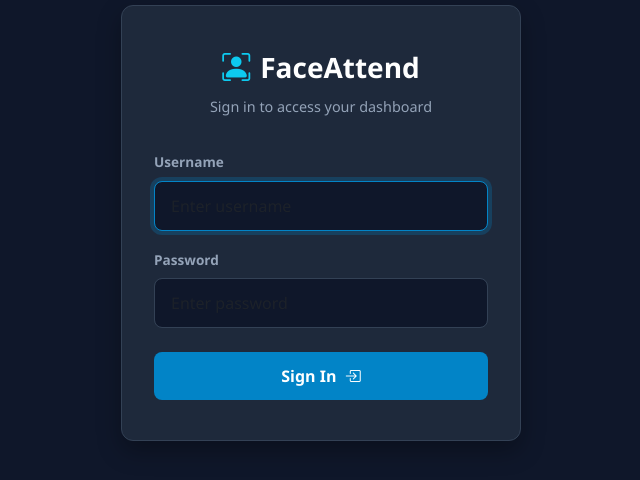
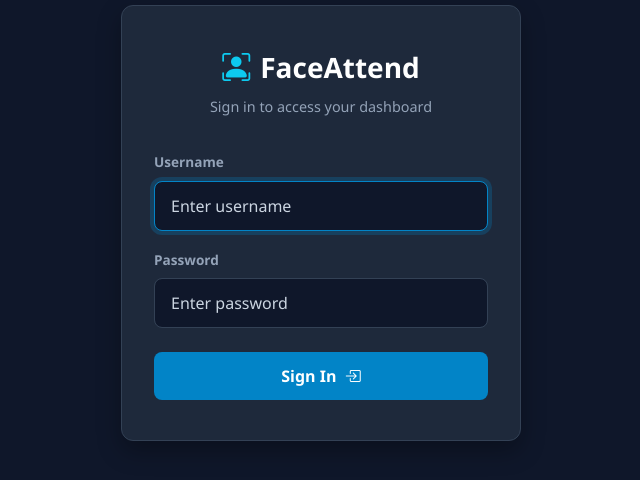
Before and after one commit to waglebidur9-crypto/Face-Detection-Attendance-System, a Flask app: page /login in a window 1280 px wide. Shown: the part 177-657 px from the top of the page, without its empty margins (319-959 px from the left). Run offline with Flask 3, Linux system fonts and the light colour scheme; parts of the project's set-up code (start-up, migrations or seed data) failed here and were passed over.

Commit message:
Improve login placeholder text visibility

```diff
--- a/templates/login.html
+++ b/templates/login.html
@@ -69,6 +69,12 @@
             padding: 0.75rem 1rem;
         }
 
+        /* High-visibility placeholder styling for dark mode */
+        .form-control::placeholder {
+            color: #cbd5e1 !important;
+            opacity: 1 !important;
+        }
+
         .form-control:focus {
             background-color: #0f172a;
             color: #ffffff;
```
